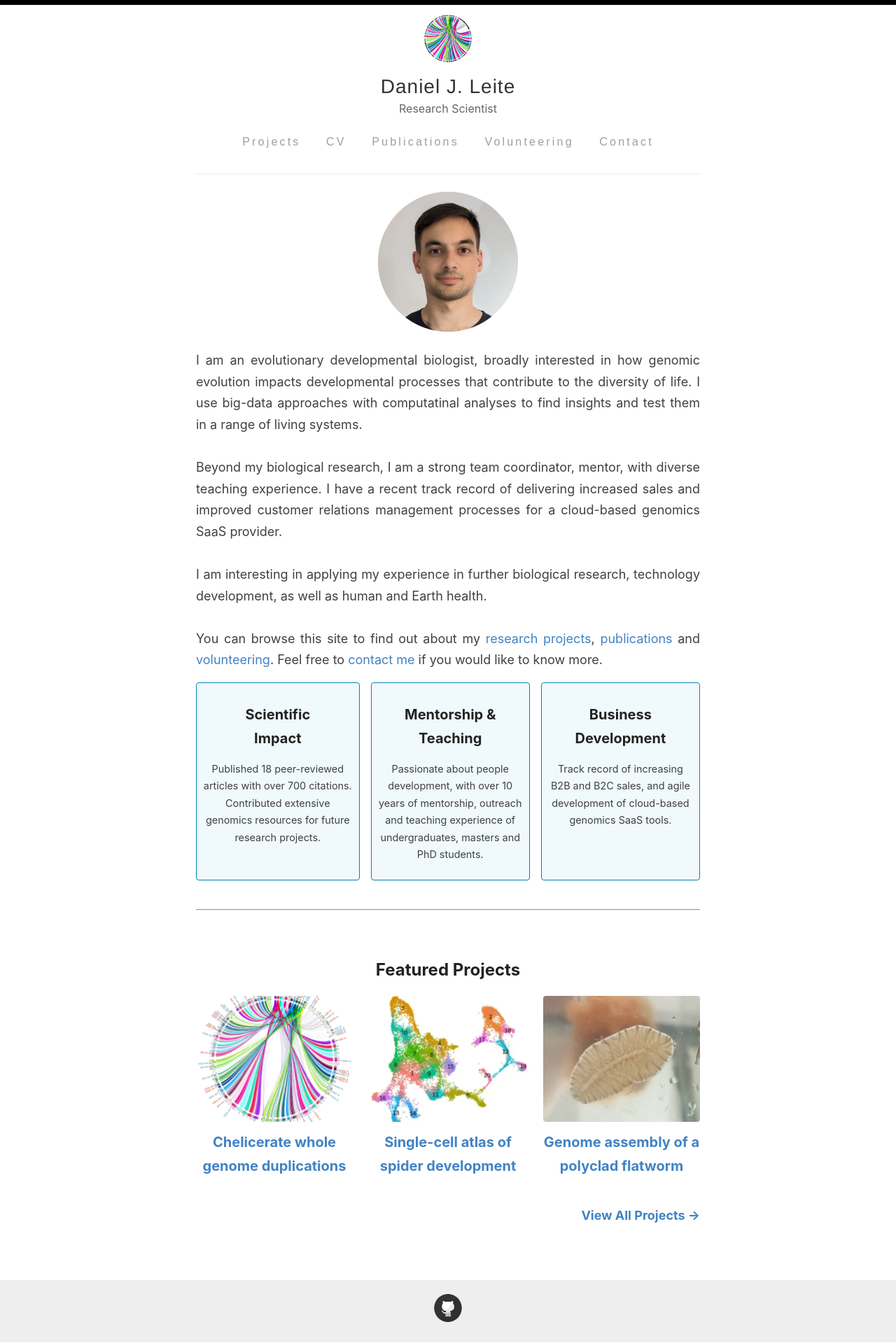
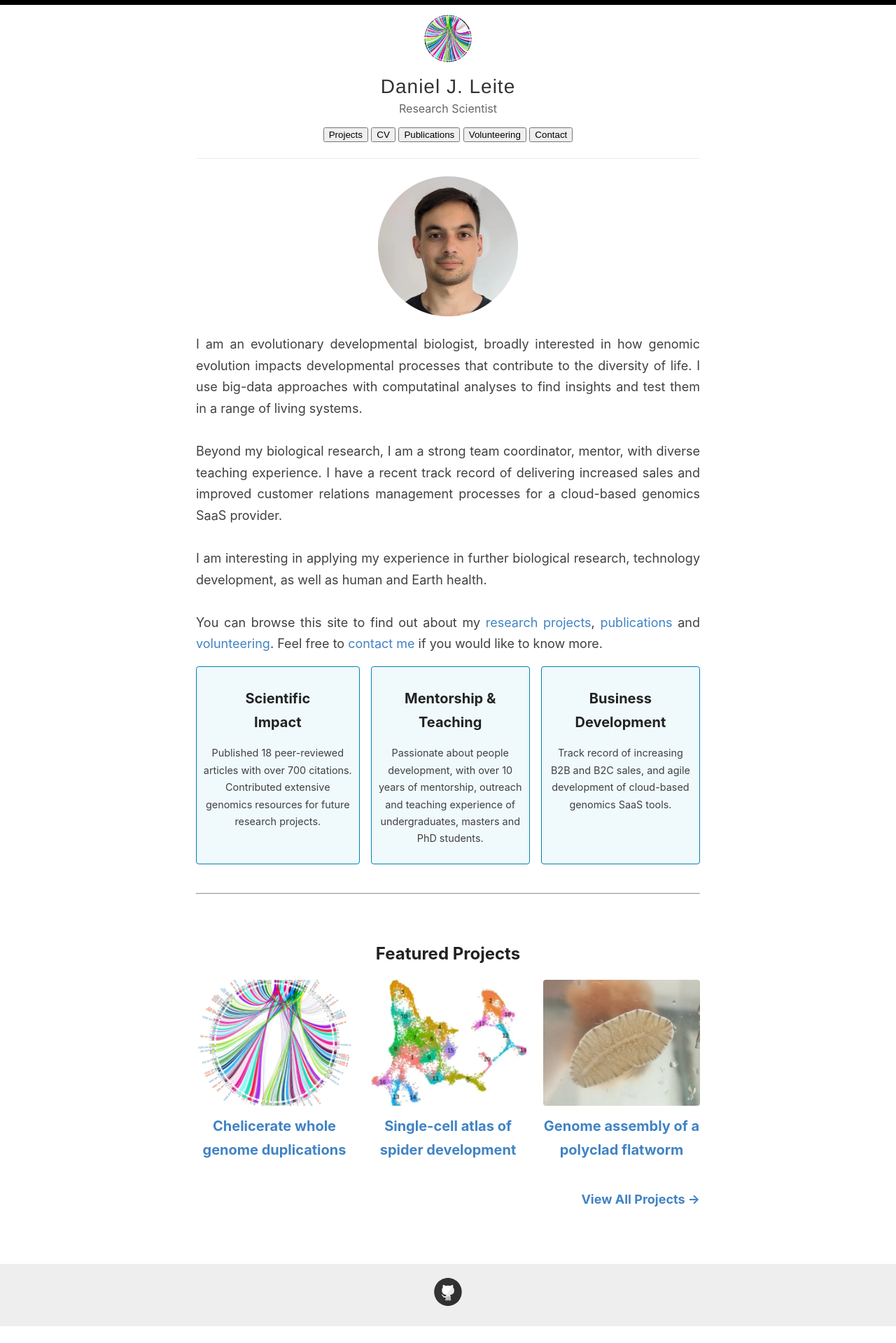
Before and after one commit to djleite/djleite.github.io, a Jekyll site: the page built from index.html, in a window 1280 px wide. Shown: the whole page at 70% size. Built offline with Jekyll 4.4.1, drawn with Linux system fonts in a browser that asks for light colours; the list of posts is cut into pages by our own code; after the commit the page ends 1896 px from its top, so only the background shows below that.

Commit message:
change nav buttons

```diff
--- a/_layouts/default.html
+++ b/_layouts/default.html
@@ -28,11 +28,11 @@
             </div>
 
             <nav>
-              <button class="btn" style="--clr:#730071;" onclick="location.href='{{ site.baseurl }}/projects'">Projects</button>
-              <button class="btn" style="--clr:#730071;" onclick="location.href='{{ site.baseurl }}/cv'">CV</button>
-              <button class="btn" style="--clr:#730071;" onclick="location.href='{{ site.baseurl }}/publications'">Publications</button>
-              <button class="btn" style="--clr:#730071;" onclick="location.href='{{ site.baseurl }}/volunteering'">Volunteering</button>
-              <button class="btn" style="--clr:#730071;" onclick="location.href='{{ site.baseurl }}/contact'">Contact</button>
+              <button class="btn header-btn" style="--clr:#730071;" onclick="location.href='{{ site.baseurl }}/projects'">Projects</button>
+              <button class="btn header-btn" style="--clr:#730071;" onclick="location.href='{{ site.baseurl }}/cv'">CV</button>
+              <button class="btn header-btn" style="--clr:#730071;" onclick="location.href='{{ site.baseurl }}/publications'">Publications</button>
+              <button class="btn header-btn" style="--clr:#730071;" onclick="location.href='{{ site.baseurl }}/volunteering'">Volunteering</button>
+              <button class="btn header-btn" style="--clr:#730071;" onclick="location.href='{{ site.baseurl }}/contact'">Contact</button>
             </nav>
           </header>
         </div>
--- a/assets/style.scss
+++ b/assets/style.scss
@@ -1138,8 +1138,8 @@
     transform: translateX(0);
   }
 }
-
-button{
+// for the header buttons
+header-btn{
   position: relative;
   padding: 1rem;
   color: #000000;
@@ -1152,19 +1152,19 @@
   cursor: pointer;
   overflow: hidden;
 }
-// for the header buttons
-button:hover{
+
+header-btn:hover{
   color: var(--clr);
   text-shadow: 0 0 15px var(--clr),
   0 0 4px var(--clr);
 }
 
-button span{
+header-btn span{
   position: relative;
   z-index: 1;
 }
 
-button::before{
+header-btn::before{
   content: '';
   position: absolute;
   top: var(--y);
@@ -1177,11 +1177,11 @@
   opacity: 0;
 }
 
-button:hover::before{
+header-btn:hover::before{
   opacity: 0.1;
 }
 
-button::after{
+header-btn::after{
   content: '';
   position: absolute;
   inset: 4px;
```
Also changed, not shown: other parts of _layouts/default.html (+1 -1 lines).
